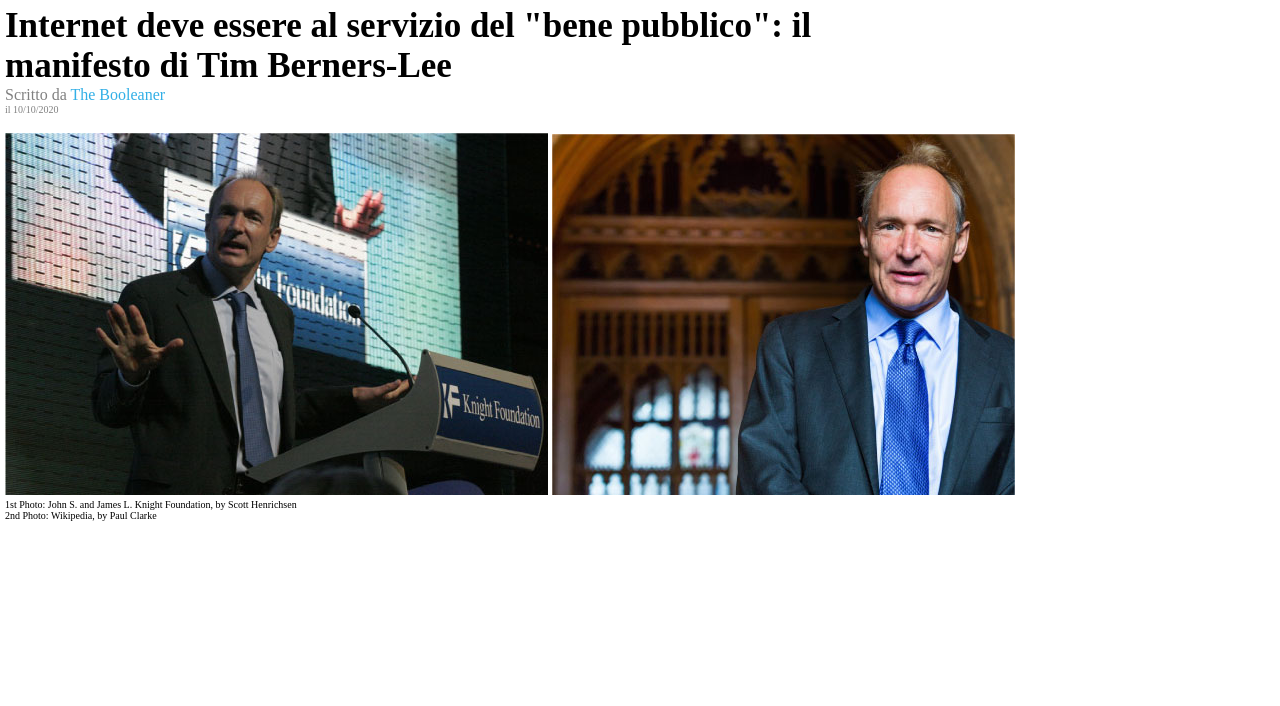
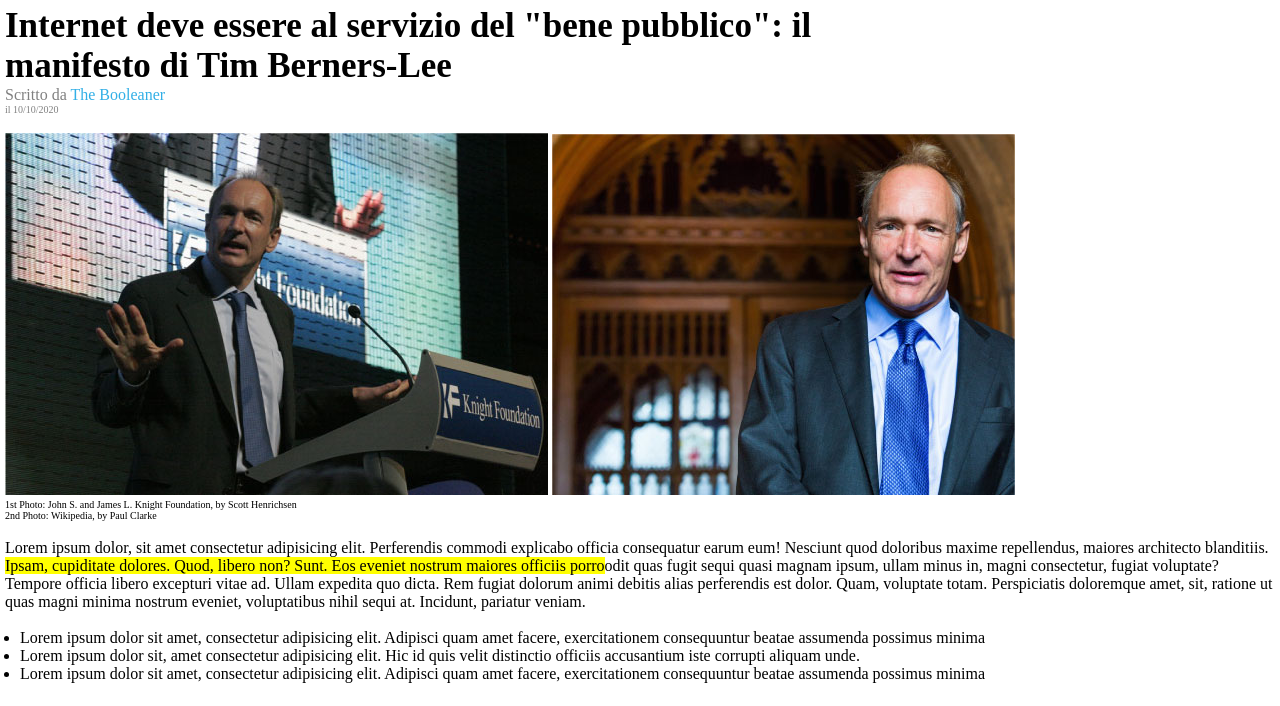
Before and after one commit to GiadaGallitto/html-css-booleaner, a plain HTML site: page index.html in a window 1280 px wide. Shown: the part 117-823 px from the top of the page. Before the commit the page ends 800 px from the top, so only its background shows below. Drawn offline with Linux system fonts and the light colour scheme.

Commit message:
Add section in main

```diff
--- a/css/style.css
+++ b/css/style.css
@@ -40,3 +40,11 @@ article p:nth-child(4){
 .description{
     font-size: 10px;
 }
+
+.highlight{
+    background-color: #ffff00;
+}
+
+ul {
+    padding-left: 15px;
+}
--- a/index.html
+++ b/index.html
@@ -35,6 +35,28 @@
                     </p>
                 </section>
             </article>
+
+            <article>
+                <section>
+                    <br>
+                    <p>
+                        Lorem ipsum dolor, sit amet consectetur adipisicing elit. Perferendis commodi explicabo officia consequatur earum eum! Nesciunt quod doloribus maxime repellendus, maiores architecto blanditiis. <span class="highlight">Ipsam, cupiditate dolores. Quod, libero non? Sunt.
+                        Eos eveniet nostrum maiores officiis porro</span>odit quas fugit sequi quasi magnam ipsum, ullam minus in, magni consectetur, fugiat voluptate? Tempore officia libero excepturi vitae ad. Ullam expedita quo dicta.
+                        Rem fugiat dolorum animi debitis alias perferendis est dolor. Quam, voluptate totam. Perspiciatis doloremque amet, sit, ratione ut quas magni minima nostrum eveniet, voluptatibus nihil sequi at. Incidunt, pariatur veniam.
+                    </p>
+                    <br>
+                </section>
+
+                <section>
+                    <ul class="align">
+                        <li>Lorem ipsum dolor sit amet, consectetur adipisicing elit. Adipisci quam amet facere, exercitationem consequuntur beatae assumenda possimus minima</li>
+                        <li>Lorem ipsum dolor sit, amet consectetur adipisicing elit. Hic id quis velit distinctio officiis accusantium iste corrupti aliquam unde.</li>
+                        <li>Lorem ipsum dolor sit amet, consectetur adipisicing elit. Adipisci quam amet facere, exercitationem consequuntur beatae assumenda possimus minima</li>
+                    </ul>
+                    <br>
+                </section>
+
+            </article>
         </main>
 
         <footer>
```
